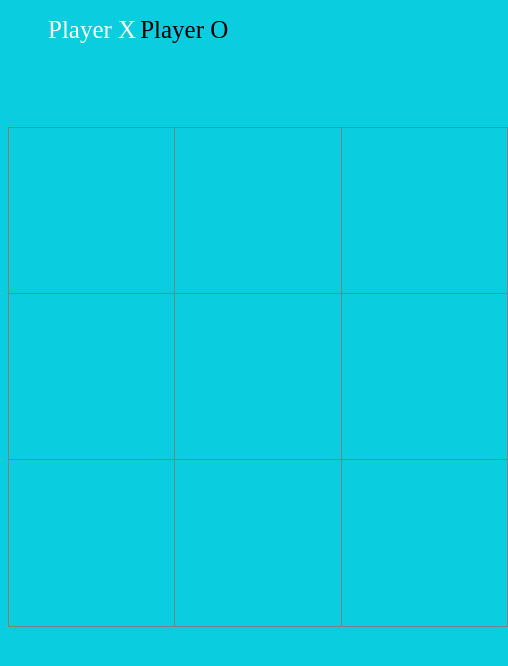
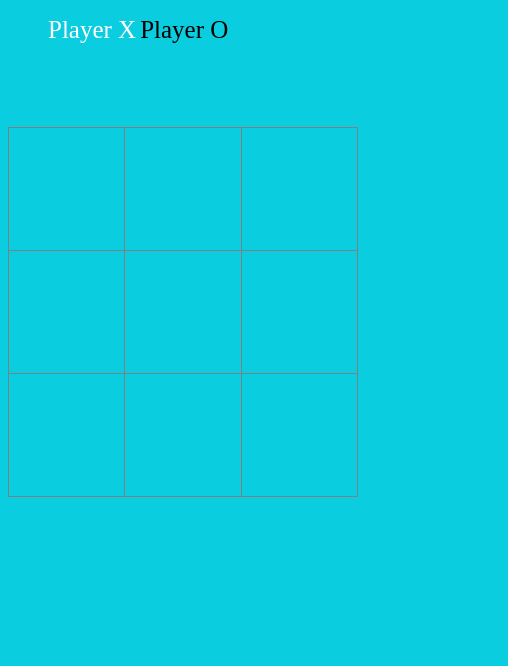
Before and after one commit to Flamerson/TicTacToeJs, a plain HTML site: page index.html in a window 390 px wide. Shown: the whole page, 508 px wide, since content can reach past the window. Drawn offline with Linux system fonts and the light colour scheme.

Commit message:
Update style.css

```diff
--- a/style.css
+++ b/style.css
@@ -51,3 +51,9 @@ table {
     left: 150px;
     display: none;
 }
+@media (max-width: 858px) {
+    table{
+        width: 350px;
+        height: 350px;
+    }
+}
```
